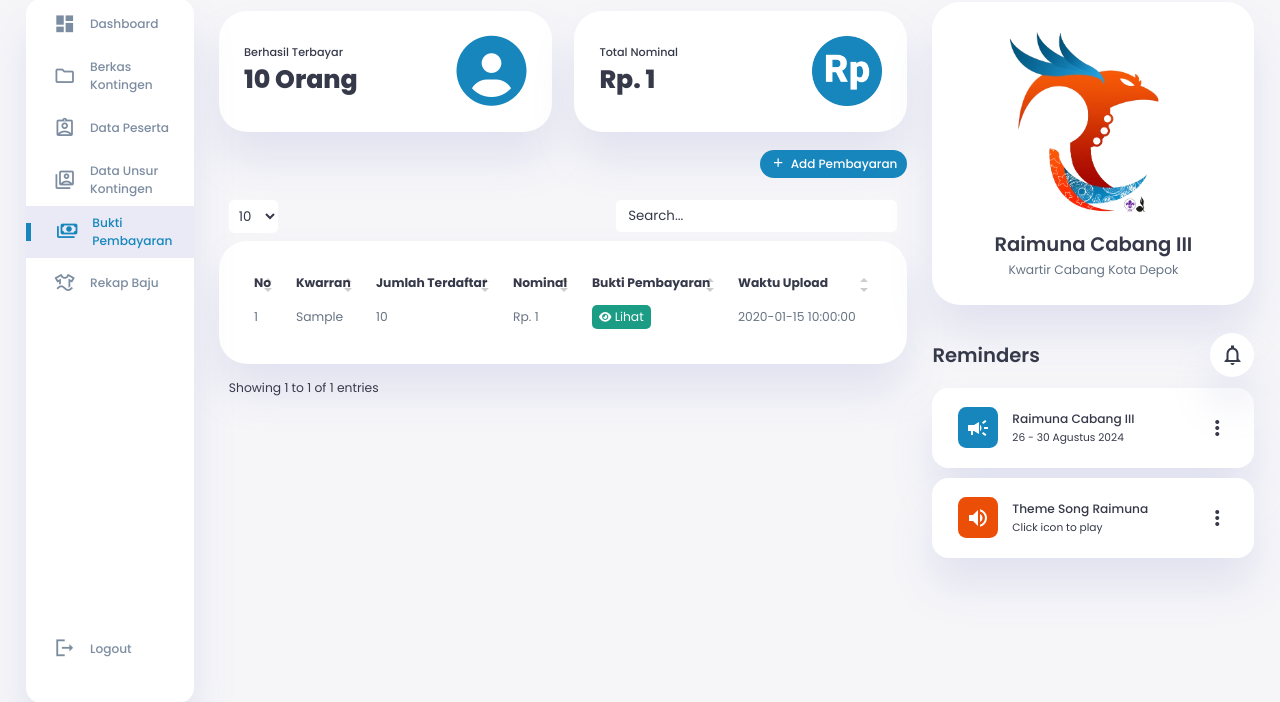
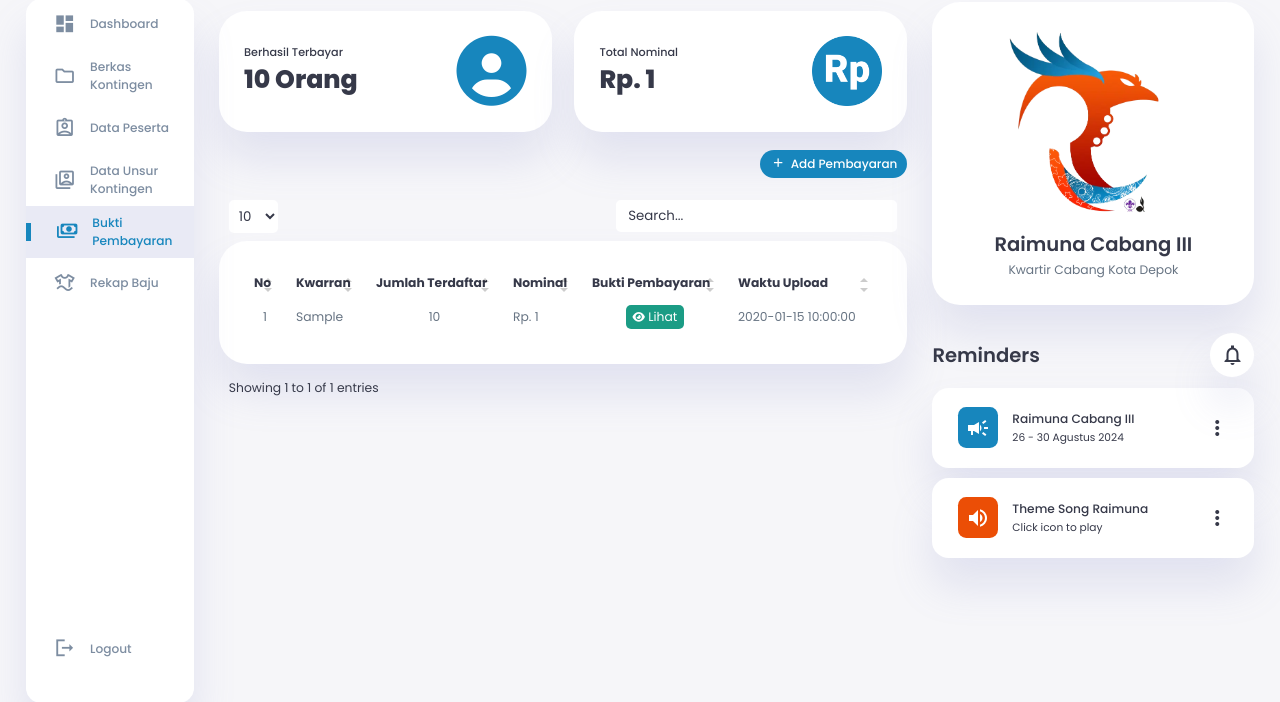
Before and after one commit to afanyudhoardnsyh/websiteraicabupdate, a PHP site: page /websiteraicabupdate/dashboard/buktipembayaran/buktibayar.php in a window 1280 px wide. Shown: the part 72-774 px from the top of the page. Run offline with PHP 8.4, Linux system fonts and the light colour scheme; the visitor is signed in with stand-in values (Sample User, id 1); tables that the repository leaves empty hold one stand-in row (values such as "Sample post"); some libraries are stand-ins or nearby versions.

Commit message:
Update buktibayar.php

```diff
--- a/dashboard/buktipembayaran/buktibayar.php
+++ b/dashboard/buktipembayaran/buktibayar.php
@@ -275,11 +275,11 @@ while ($row = mysqli_fetch_assoc($data_terdaftar_lvl)) {
                                     $file_path = "./uploadBukti/" . $row['filename'];
                                     ?>
                                     <tr>
-                                        <td style:"text-align:center;"><?php echo $no++; ?></td>
+                                        <td style="text-align:center;"><?php echo $no++; ?></td>
                                         <td><?php echo $row['kwarran']; ?></td>
-                                        <td style:"text-align:center;"><?php echo $row['jumlah']; ?></td>
+                                        <td style="text-align:center;"><?php echo $row['jumlah']; ?></td>
                                         <td>Rp. <?php echo number_format($row['nominal']); ?></td>
-                                        <td style:"text-align:center;"><a href="<?php echo $file_path; ?>" target="_blank"><i class="fa-solid fa-eye"></i> Lihat</a></td>
+                                        <td style="text-align:center;"><a href="<?php echo $file_path; ?>" target="_blank"><i class="fa-solid fa-eye"></i> Lihat</a></td>
                                         <td><?php echo $row['upload_date']; ?></td>
                                     </tr>
                                     <?php
@@ -300,11 +300,11 @@ while ($row = mysqli_fetch_assoc($data_terdaftar_lvl)) {
                                     $file_path = "./uploadBukti/" . $row['filename'];
                                     ?>
                                     <tr>
-                                        <td><?php echo $no++; ?></td>
+                                        <td style="text-align:center;"><?php echo $no++; ?></td>
                                         <td><?php echo $row['kwarran']; ?></td>
-                                        <td><?php echo $row['jumlah']; ?></td>
+                                        <td style="text-align:center;"><?php echo $row['jumlah']; ?></td>
                                         <td>Rp. <?php echo number_format($row['nominal']); ?></td>
-                                        <td><a href="<?php echo $file_path; ?>" target="_blank"><i class="fa-solid fa-eye"></i> Lihat</a></td>
+                                        <td style="text-align:center;"><a href="<?php echo $file_path; ?>" target="_blank"><i class="fa-solid fa-eye"></i> Lihat</a></td>
                                         <td><?php echo $row['upload_date']; ?></td>
 
                                     </tr>
```
